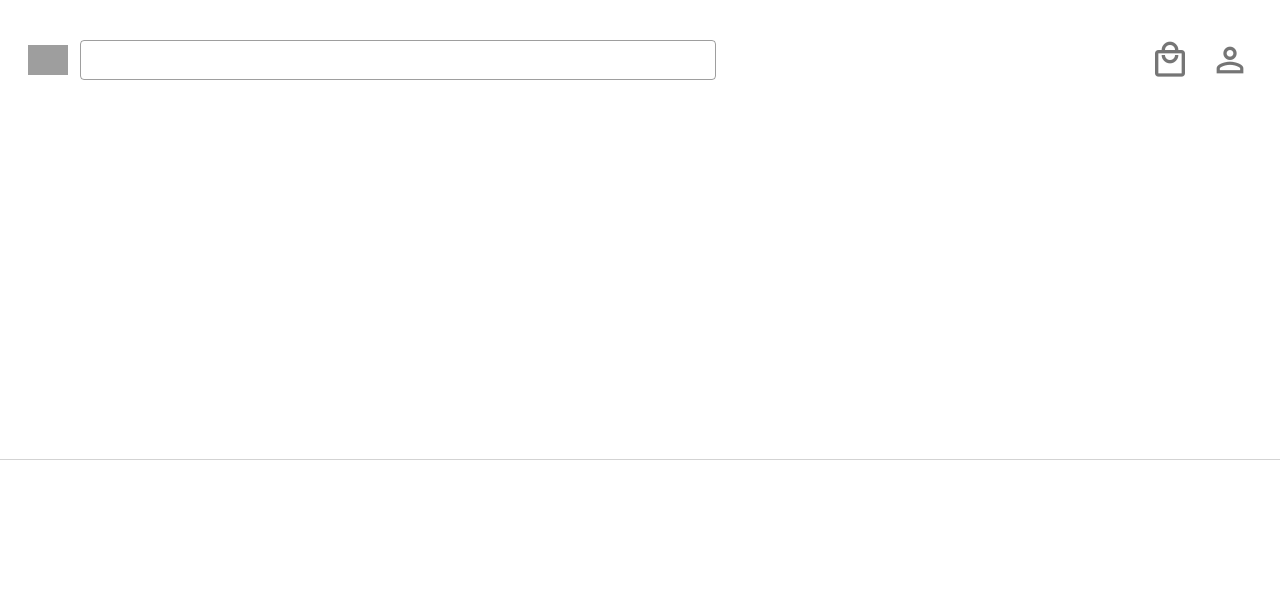
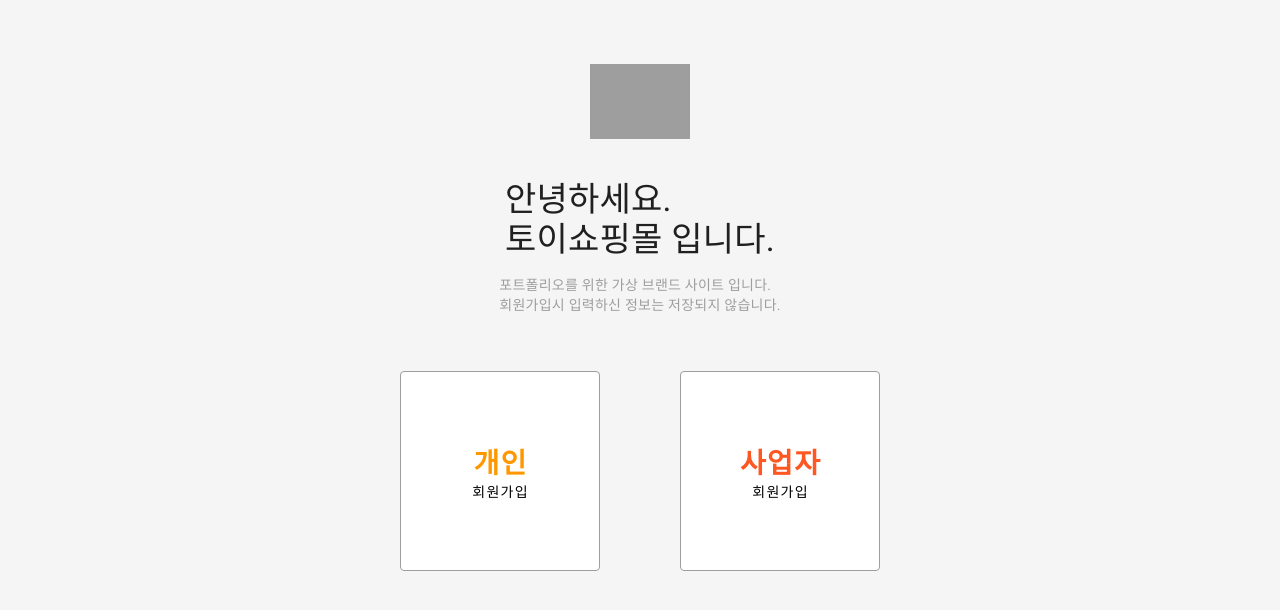
Before and after one commit to East-cloud-of-forest/shopingmall, a Vue app: page /sighup in a window 1280 px wide. Shown: the top 610 px of the page. Built offline with nearby package versions, Linux system fonts and the light colour scheme; grey boxes are pictures that could not be loaded.

Commit message:
0.3.0 회원가입 페이지 중 개인, 사업자 선택 부분 작성
기업회원 -> 사업자회원 변경
logo componenet 화
template 내부에 화면을 가득 채우려고 하면 v-app 아니면 div로 작성해야 함

```diff
--- a/src/App.vue
+++ b/src/App.vue
@@ -1,19 +1,10 @@
 <template>
   <v-app>
     <v-app-bar id="app-bar" color="white" flat :height="appberSize"
-      :style="{display: this.$route.name=='unmade'?'none':'block'}"
+      :style="{display:appberSize==0?'none':'block'}"
     >
       <div class="d-flex align-center">
-        <v-img
-          alt="Vuetify Logo"
-          class="mx-3"
-          contain
-          src="https://cdn.vuetifyjs.com/images/logos/vuetify-logo-dark.png"
-          transition="scale-transition"
-          width="40"
-          :style="{cursor:'pointer'}"
-          @click="LogoClick"
-        />
+        <LogoComponenet style="width:40px;" class="mx-3" />
       </div>
 
       <v-text-field outlined dense id="serch" hide-details></v-text-field>
@@ -33,13 +24,14 @@
       </v-btn>
     </v-app-bar>
 
-    <v-main>
+    <v-main min-height="100%">
       <router-view />
     </v-main>
   </v-app>
 </template>
 
 <script>
+import LogoComponenet from './components/LogoComponenet.vue'
 export default {
   name: 'App',
 
@@ -48,9 +40,7 @@ export default {
   }),
 
   methods: {
-    LogoClick() {
-      this.$router.push('/').catch(() => {})
-    },
+
   },
 
   computed: {
@@ -61,10 +51,18 @@ export default {
         case "forgot" :
           size = 80
           break
+        case "unmade" :
+        case "sighup" :
+          size = 0
+          break
       }
       return size
     },
   },
+
+  components: {
+    LogoComponenet
+  }
 }
 </script>
 
--- a/src/components/Login/LoginComponent.vue
+++ b/src/components/Login/LoginComponent.vue
@@ -4,7 +4,7 @@
       일반회원 로그인
     </v-card-subtitle>
     <v-card-subtitle v-if="loginchoice == 'company'" class="pb-12">
-      기업회원 로그인
+      사업자회원 로그인
     </v-card-subtitle>
 
     <v-card-actions>
@@ -40,7 +40,9 @@
         >
           <v-card-text class="findText">비밀번호 찾기</v-card-text>
         </v-btn>
-        <v-btn text small color="grey" width="15%">
+        <v-btn text small color="grey" width="15%"
+          @click="$router.push('/sighup')"
+        >
           <v-card-text class="findText">회원가입</v-card-text>
         </v-btn>
       </div>
--- a/src/components/Login/NoneComponenet.vue
+++ b/src/components/Login/NoneComponenet.vue
@@ -32,7 +32,9 @@
             @click="$router.push('/forgot/none/password')"
           >주문 비밀번호 찾기</v-card-text>
         </v-btn>
-        <v-btn text small color="grey" width="27%">
+        <v-btn text small color="grey" width="27%"
+          @click="$router.push('/sighup')"
+        >
           <v-card-text class="findText">회원가입</v-card-text>
         </v-btn>
       </div>
--- /dev/null
+++ b/src/components/LogoComponenet.vue
@@ -0,0 +1,13 @@
+<template>
+  <div>
+    <v-img
+      alt="Logo"
+      contain
+      src="https://cdn.vuetifyjs.com/images/logos/vuetify-logo-dark.png"
+      transition="scale-transition"
+      width="100%"
+      :style="{ cursor: 'pointer' }"
+      @click="$router.push('/').catch(() => {})"
+    ></v-img>
+  </div>
+</template>
--- a/src/router/index.js
+++ b/src/router/index.js
@@ -24,6 +24,13 @@ const routes = [
     }
   },
   {
+    path: '/sighup',
+    name: 'sighup',
+    component: function () {
+      return import('../views/SighupView.vue')
+    }
+  },
+  {
     path: '/forgot/:target/:kind',
     name: 'forgot',
     component: function () {
--- a/src/views/ForgotView.vue
+++ b/src/views/ForgotView.vue
@@ -55,7 +55,7 @@ export default {
           target = '개인회원'
           break
         case 'company':
-          target = '기업회원'
+          target = '사업자회원'
           break
         case 'none':
           target = '비회원 주문'
--- a/src/views/LoginView.vue
+++ b/src/views/LoginView.vue
@@ -11,7 +11,7 @@
         일반회원 로그인
       </v-btn>
       <v-btn value="company">
-        기업회원 로그인
+        사업자회원 로그인
       </v-btn>
       <v-btn value="none">
         비회원 배송조회
--- /dev/null
+++ b/src/views/SighupView.vue
@@ -0,0 +1,53 @@
+<template>
+  <v-app class="text-center grey lighten-4">
+    <v-main>
+      <LogoComponenet style="width: 100px;" class="mx-auto mt-16 mb-10" />
+
+      <p class="text-h4 d-inline-block text-left">
+        안녕하세요.
+        <br />
+        토이쇼핑몰 입니다.
+      </p>
+      <br />
+      <p class="text-body-2 grey--text d-inline-block text-left">
+        포트폴리오를 위한 가상 브랜드 사이트 입니다.
+        <br />
+        회원가입시 입력하신 정보는 저장되지 않습니다.
+      </p>
+      <br />
+
+      <v-btn
+        class="ma-10"
+        outlined
+        color="grey"
+        v-for="kind in kind"
+        :key="kind"
+        style="background: white;"
+        width="200"
+        height="200"
+      >
+        <div>
+          <h1 :class="kind == 'normal' ? 'orange--text' : 'deep-orange--text'">
+            {{ kind == 'normal' ? '개인' : '사업자' }}
+          </h1>
+          <p class="ma-0 black--text">회원가입</p>
+        </div>
+      </v-btn>
+    </v-main>
+  </v-app>
+</template>
+
+<script>
+import LogoComponenet from '../components/LogoComponenet.vue'
+export default {
+  name: 'SighupView',
+  data() {
+    return {
+      kind: ['normal', 'company'],
+    }
+  },
+  components: {
+    LogoComponenet,
+  },
+}
+</script>
--- a/src/views/UnmadeView.vue
+++ b/src/views/UnmadeView.vue
@@ -1,10 +1,10 @@
 <template>
-  <div class="text-center">
+  <v-app class="text-center">
     <p>미구현</p>
     <v-btn text x-large class="mx-auto" @click="$router.push('/')">
       <h2>메인 화면으로 돌아가기</h2>
     </v-btn>
-  </div>
+  </v-app>
 </template>
 
 <script>
```
Also changed, not shown: 1 other file (tests, documents, lock files or other folders).
